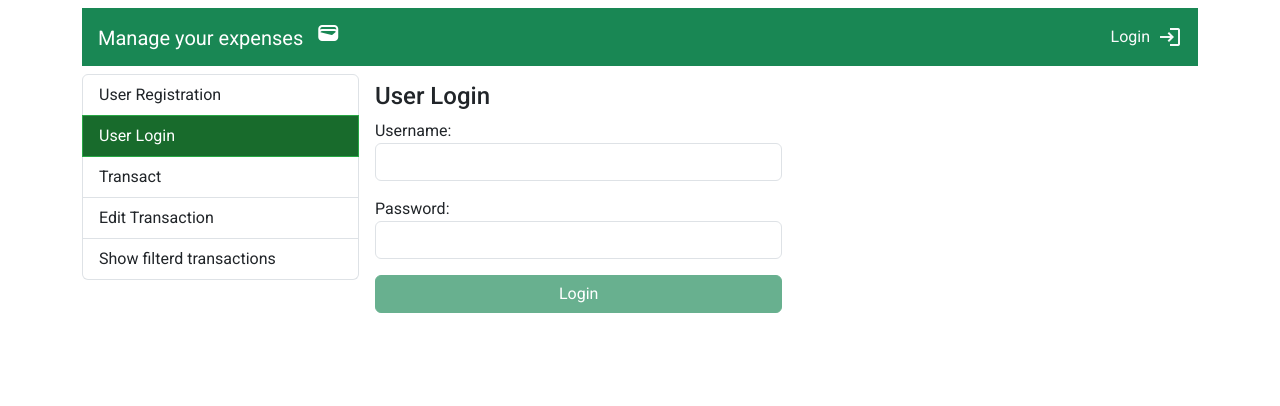
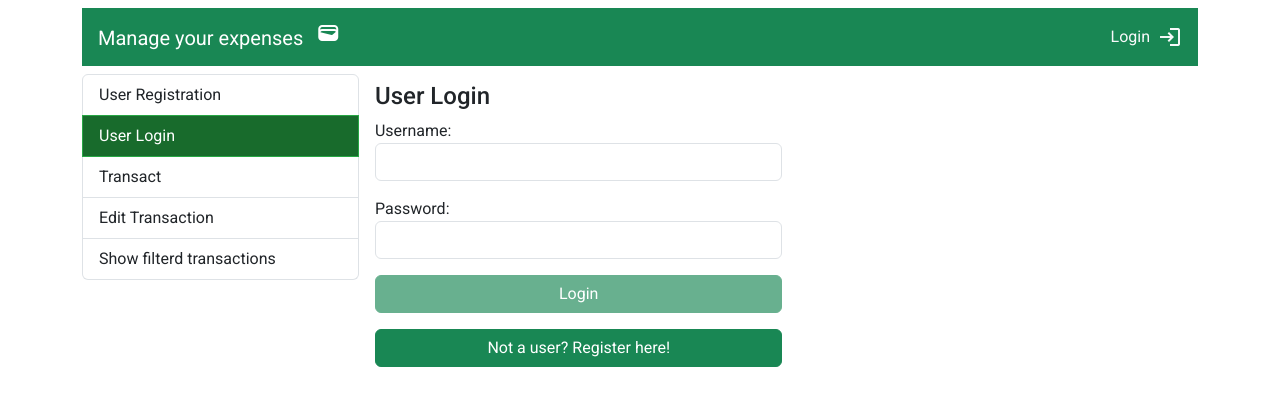
Before and after one commit to mariNa-kr98/expenses-app-frontend, an Angular app: page /app-user-login in a window 1280 px wide. Shown: the top 406 px of the page. Built offline with nearby package versions, Linux system fonts and the light colour scheme.

Commit message:
Login and register user redirect fixed

```diff
--- a/src/app/components/navbar/navbar.component.html
+++ b/src/app/components/navbar/navbar.component.html
@@ -10,7 +10,7 @@
     } @else {
       <span class="text-light me-3 d-flex gap-2 align-items-center">
         Login
-        <mat-icon role="button" class="icon-link-hover" routerLink="login">login</mat-icon>
+        <mat-icon role="button" class="icon-link-hover" routerLink="app-user-login">login</mat-icon>
       </span>
     }
 </nav>
--- a/src/app/components/user-login/user-login.component.html
+++ b/src/app/components/user-login/user-login.component.html
@@ -14,4 +14,13 @@
   <button type="submit" class="btn btn-success" [disabled]="form.invalid">
     Login
   </button>
+
+  <!-- <span>Not a user? Register
+    <a routerLink="app-user-registration" class="text-decoration-underline text-primary" style="cursor: pointer;">
+      here
+    </a>
+  </span> -->
+
+  <button class="btn btn-success" (click)="router.navigate(['/app-user-registration'])">Not a user? Register here!</button>
+
 </form>
--- a/src/app/components/user-login/user-login.component.ts
+++ b/src/app/components/user-login/user-login.component.ts
@@ -10,10 +10,12 @@ import { LoggedInUser, User } from '../../shared/models/user.modelmodel';
 import { UserService } from '../../shared/services/user.service';
 import { jwtDecode } from 'jwt-decode'
 import { Router, ActivatedRoute } from '@angular/router';
+import { RouterModule } from '@angular/router';
 
 @Component({
   selector: 'app-user-login',
-  imports: [ReactiveFormsModule],
+  standalone: true,
+  imports: [ReactiveFormsModule, RouterModule],
   templateUrl: './user-login.component.html',
   styleUrl: './user-login.component.css'
 })
```
